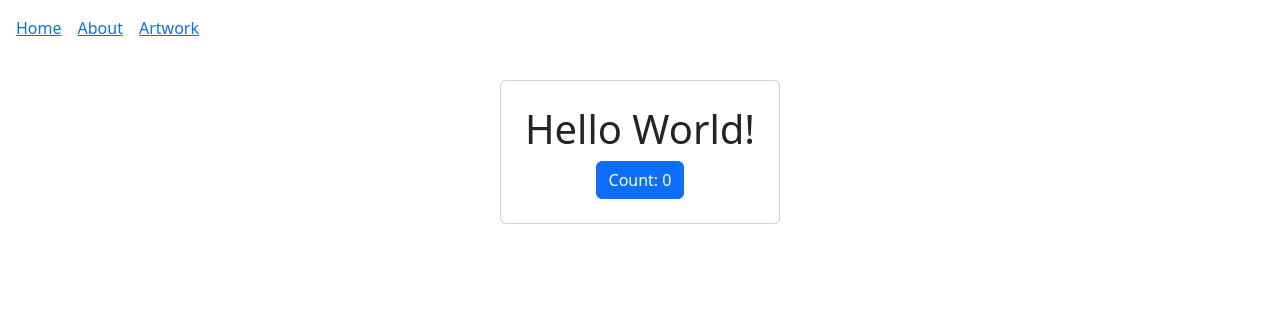
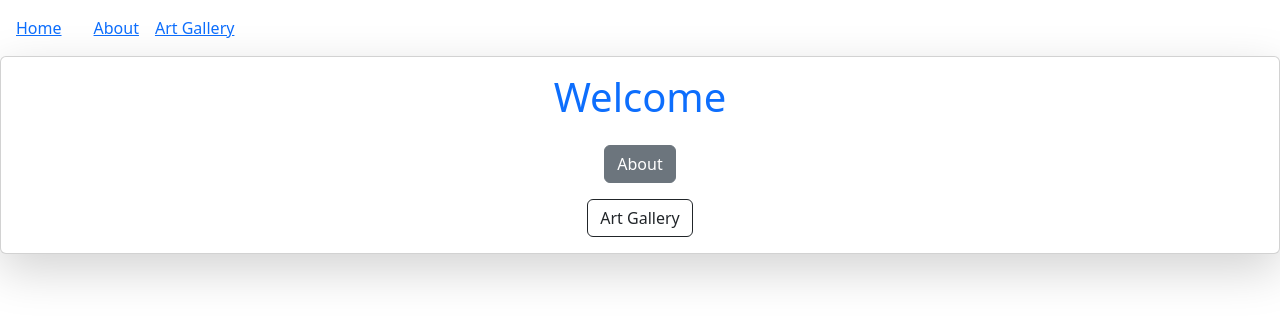
Before and after one commit to CS571-S26/p22, a React (Vite) app: page / in a window 1280 px wide. Shown: the top 322 px of the page. Built offline with nearby package versions, Linux system fonts and the light colour scheme.

Commit message:
Fixed up the homepage to be formatted more like a portfolio layout. Added buttons to navigate to other pages.

```diff
--- /dev/null
+++ b/App.css
@@ -0,0 +1,21 @@
+.home-container {
+  height: 100vh;
+  display: flex;
+  justify-content: center;
+  align-items: center;
+  background: linear-gradient(to right, #74ebd5, #acb6e5);
+}
+
+.custom-card {
+  padding: 2rem;
+  border-radius: 20px;
+  width: 600px;
+  background: white;
+}
+
+.menu-button {
+  width: 520px;
+  height: 63px;
+  font-weight: 500;
+  border-radius: 10px;
+}
--- a/index.html
+++ b/index.html
@@ -4,7 +4,7 @@
     <meta charset="UTF-8" />
     <link rel="icon" type="image/svg+xml" href="/vite.svg" />
     <meta name="viewport" content="width=device-width, initial-scale=1.0" />
-    <title>solution</title>
+    <title>Annabelle's Portfolio</title>
   </head>
   <body>
     <div id="root"></div>
--- a/package.json
+++ b/package.json
@@ -25,6 +25,6 @@
     "eslint-plugin-react-hooks": "^7.0.1",
     "eslint-plugin-react-refresh": "^0.4.24",
     "globals": "^16.5.0",
-    "vite": "^8.0.0"
+    "vite": "^7.0.0"
   }
 }
--- a/src/components/Layout.jsx
+++ b/src/components/Layout.jsx
@@ -6,10 +6,9 @@ export default function Layout() {
     <div>
       <nav className="m-3">
         <Link to="/" className="me-3">Home</Link>
-        <Link to="/about/">About</Link>
-        <Link to="/artwork" className="ms-3">Artwork</Link>
+        <Link to="/about" className="ms-3">About</Link>
+        <Link to="/artwork" className="ms-3">Art Gallery</Link>
       </nav>
-
       <main>
         <Outlet />
       </main>
--- a/src/pages/Artwork.jsx
+++ b/src/pages/Artwork.jsx
@@ -6,7 +6,7 @@ export default function ArtworkPage() {
     <div className="w-100 h-100 d-flex justify-content-center align-items-center">
       <Card className='m-4 p-2'>
         <Card.Body className='text-center'>
-          <h2>Artwork</h2>
+          <h2>Art Gallery</h2>
           <p>Example declarative routing with react-router-dom.</p>
         </Card.Body>
       </Card>
--- a/src/pages/HomePage.jsx
+++ b/src/pages/HomePage.jsx
@@ -1,16 +1,33 @@
-import { useState } from 'react'
 import '../App.css'
 import { Button, Card } from 'react-bootstrap'
+import { useNavigate } from 'react-router-dom'
 
 export default function HomePage() {
-  const [count, setCount] = useState(0)
+  const navigate = useNavigate()
 
   return (
-    <div className="w-100 h-100 d-flex justify-content-center align-items-center">
-      <Card className='m-4 p-2'>
-        <Card.Body className='text-center'>
-          <h1>Hello World!</h1>
-          <Button onClick={() => setCount(o => o + 1)}>Count: {count}</Button>
+    <div className="home-container">
+      <Card className="custom-card shadow-lg">
+        <Card.Body className="text-center">
+          <h1 className="mb-4 text-primary">Welcome</h1>
+
+          <div className="d-flex flex-column align-items-center gap-3">
+            <Button
+              className="menu-button"
+              variant="secondary"
+              onClick={() => navigate('/about')}
+            >
+              About
+            </Button>
+
+            <Button
+              className="menu-button"
+              variant="outline-dark"
+              onClick={() => navigate('/artwork')}
+            >
+              Art Gallery
+            </Button>
+          </div>
         </Card.Body>
       </Card>
     </div>
```
Also changed, not shown: 1 other file (tests, documents, lock files or other folders).
